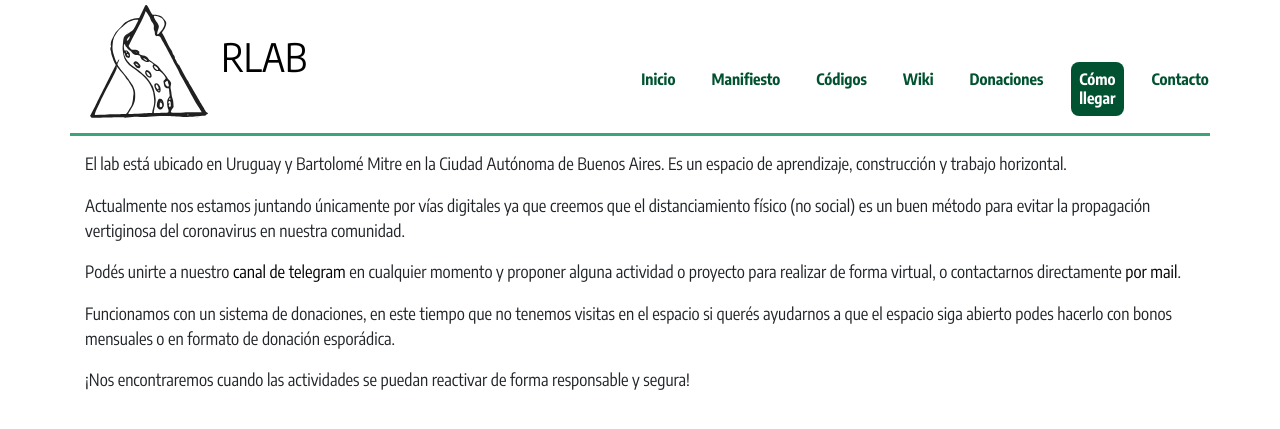
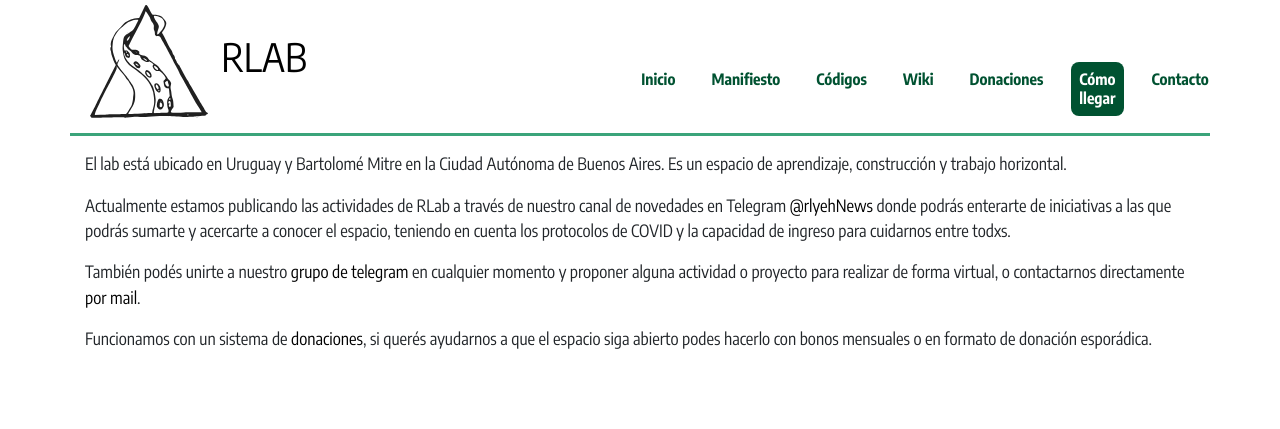
Before and after one commit to rlyehlab/rlab.be, a Jekyll site: the page built from como-llegar.md, in a window 1280 px wide. Shown: the top 429 px of the page. Built offline with Jekyll 4.4.1, drawn with Linux system fonts in a browser that asks for light colours.

Commit message:
reemplazar avisos de covid con vuelta a la presencialdiad; sacar donaciones online rotas; reformateado contacto y agregado bot de telegram de chats privados

```diff
--- a/como-llegar.md
+++ b/como-llegar.md
@@ -9,15 +9,13 @@ nav_order: 6
 El lab está ubicado en Uruguay y Bartolomé Mitre en la Ciudad Autónoma de Buenos Aires.
 Es un espacio de aprendizaje, construcción y trabajo horizontal.
 
-Actualmente nos estamos juntando únicamente por vías digitales ya que creemos que el
-distanciamiento físico (no social) es un buen método para evitar la propagación vertiginosa del
-coronavirus en nuestra comunidad.
+Actualmente estamos publicando las actividades de RLab a través de nuestro canal de novedades
+en Telegram [@rlyehNews](https://t.me/rlyehNews) donde podrás enterarte de iniciativas
+a las que podrás sumarte y acercarte a conocer el espacio, teniendo en cuenta los protocolos
+de COVID y la capacidad de ingreso para cuidarnos entre todxs.
 
-Podés unirte a nuestro [canal de telegram](/contacto/) en cualquier momento y proponer alguna
+También podés unirte a nuestro [grupo de telegram](/contacto/) en cualquier momento y proponer alguna
 actividad o proyecto para realizar de forma virtual,  o contactarnos directamente [por mail](/contacto/).
 
-Funcionamos con un sistema de donaciones, en este tiempo que no tenemos visitas
-en el espacio si querés ayudarnos a que el espacio siga abierto podes hacerlo
-con bonos mensuales o en formato de donación esporádica.
-
-¡Nos encontraremos cuando las actividades se puedan reactivar de forma responsable y segura!
+Funcionamos con un sistema de [donaciones](/donaciones/), si querés ayudarnos a que el
+espacio siga abierto podes hacerlo con bonos mensuales o en formato de donación esporádica.
```
Also changed, not shown: contacto.md (+6 -7 lines), donaciones.md (+4 -6 lines).
